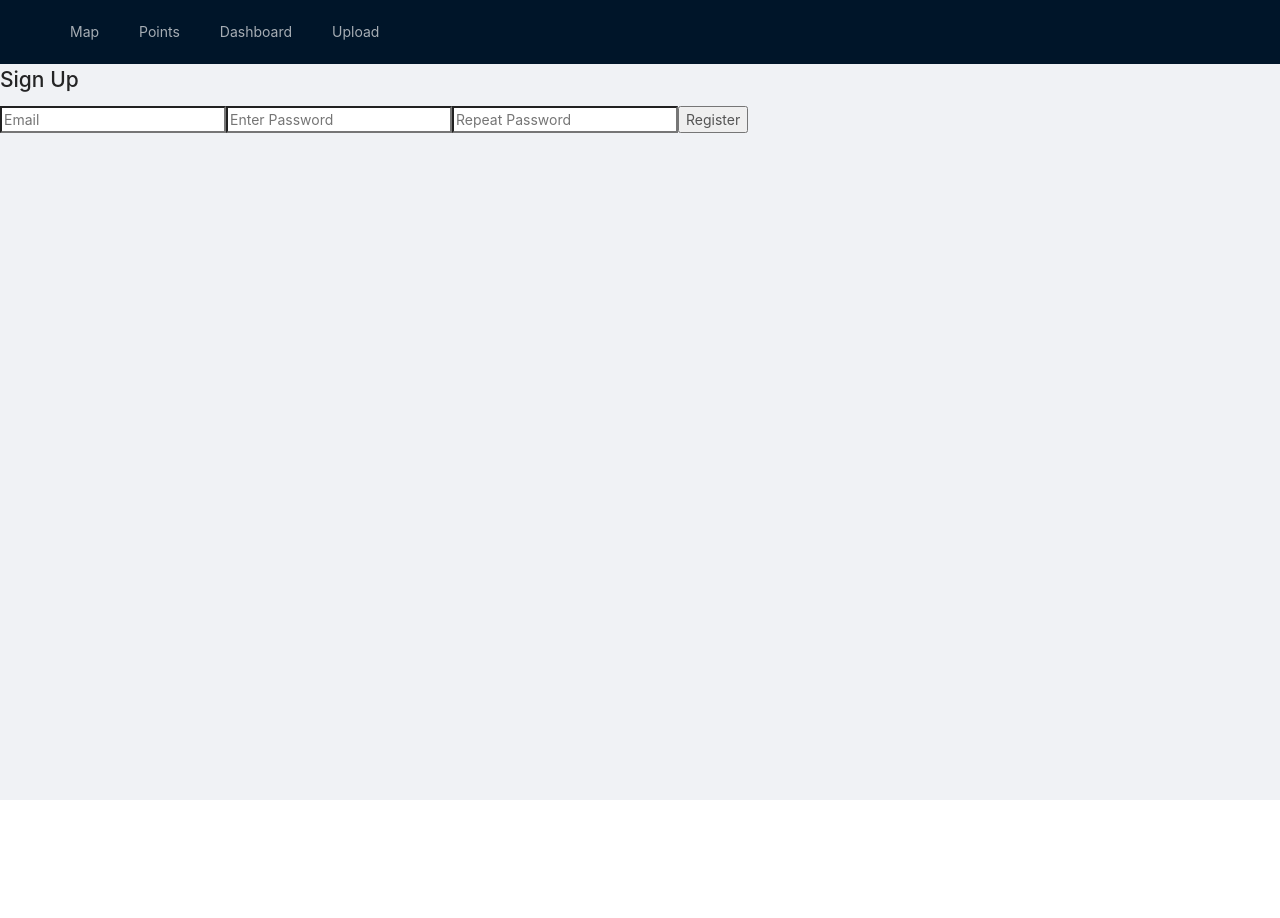
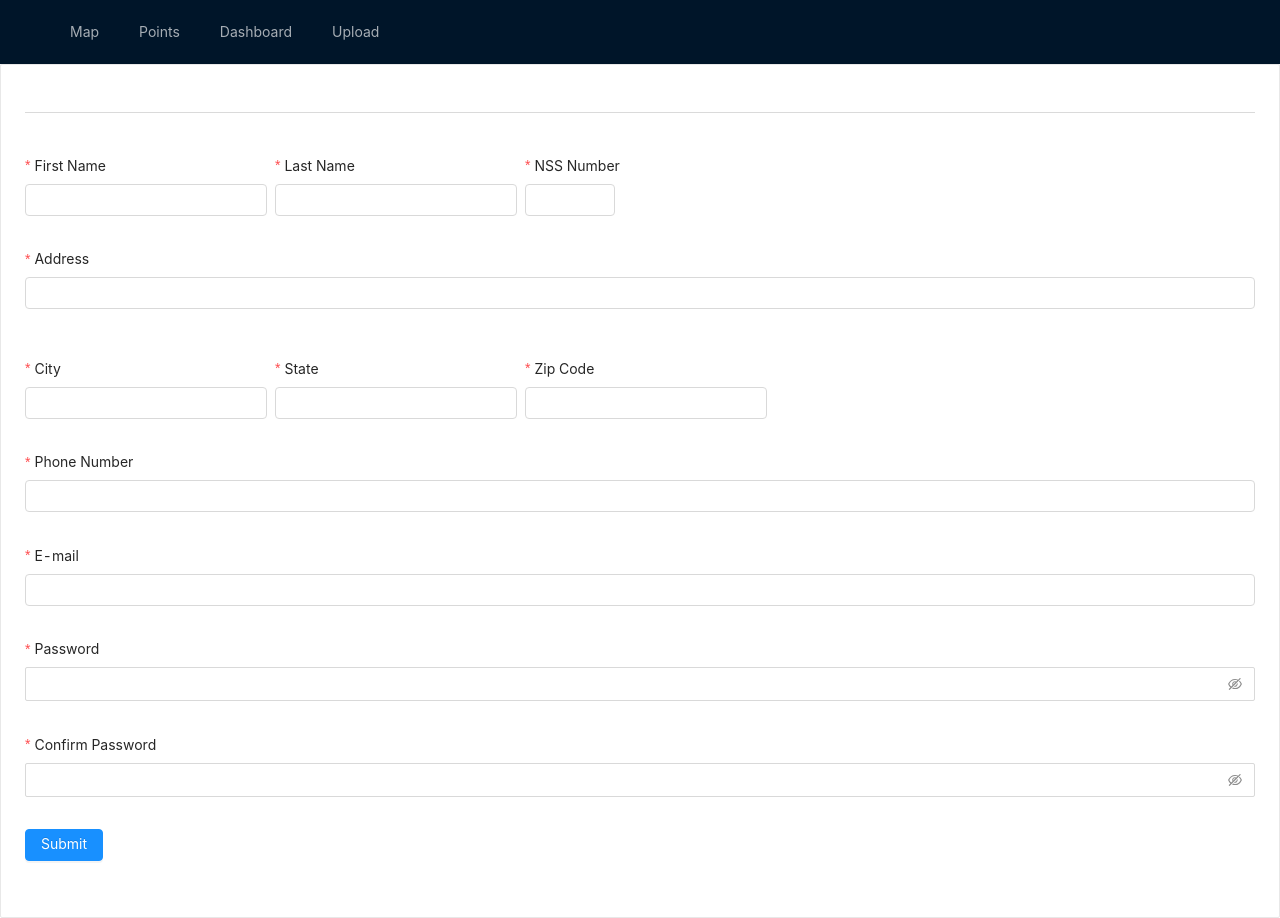
Before and after one commit to kmichael500/ridge_walker, a React (Create React App) app in the folder client/: page /register in a window 1280 px wide. Before the commit the page ends 800 px from the top, so only its background shows below. Built offline with nearby package versions, Linux system fonts and the light colour scheme.

Commit message:
Antd register form

```diff
--- a/client/src/pages/Register.tsx
+++ b/client/src/pages/Register.tsx
@@ -2,7 +2,30 @@
 import React, { Component } from "react";
 
 import { registerUser } from '../dataservice/authentication';
-// import '../css/Login.css'
+
+import { tn_counties } from '../dataservice/countyList'
+
+import {
+    Form,
+    Input,
+    Button,
+    Radio,
+    Select,
+    Cascader,
+    DatePicker,
+    InputNumber,
+    TreeSelect,
+    Switch,
+    Layout,
+    Typography,
+    Divider,
+    Card,
+    Space,
+    Row,
+    message,
+  } from 'antd';
+import Item from "antd/lib/list/Item";
+import { Store } from "antd/lib/form/interface";
 
 
 interface State{
@@ -20,8 +43,8 @@ interface Props{
 
 class Register extends Component<Props,State> {
 
-    constructor(props){
-        super(props);
+    constructor(Props: Props){
+        super(Props);
         this.state = {
             email: "",
             password: "",
@@ -47,43 +70,157 @@ class Register extends Component<Props,State> {
         this.setState({repeat_password: e.target.value})
     }
 
-    handleSubmit(e: React.FormEvent<HTMLButtonElement>){
-        e.preventDefault();
+    handleSubmit(value: any){
 
-        if (this.state.password !== this.state.repeat_password){
-            this.setState({error_msg: "Passwords are not the same.", error: true})
-        }
-        else if (this.state.email === ""){
-            this.setState({error_msg: "Email can't be empty.", error: true})
-        }
-        else if (this.state.password === ""){
-            this.setState({error_msg: "Password can't be empty", error: true})
-        }
-        else{
-            registerUser(this.state.email, this.state.password).then((response)=>{
-                this.props.history.push("/admin/login");
-            }).catch((error)=>{
-                this.setState({error_msg: error, error: true})
-            })
-        }
+        console.log(value);
+
+        registerUser(value.email, value.password).then((response)=>{
+                    this.props.history.push("/admin/login");
+                }).catch((error)=>{
+                    message.error(error);
+        });
+        // e.preventDefault();
+
+        // if (this.state.password !== this.state.repeat_password){
+        //     this.setState({error_msg: "Passwords are not the same.", error: true})
+        // }
+        // else if (this.state.email === ""){
+        //     this.setState({error_msg: "Email can't be empty.", error: true})
+        // }
+        // else if (this.state.password === ""){
+        //     this.setState({error_msg: "Password can't be empty", error: true})
+        // }
+        // else{
+        //     registerUser(this.state.email, this.state.password).then((response)=>{
+        //         this.props.history.push("/admin/login");
+        //     }).catch((error)=>{
+        //         this.setState({error_msg: error, error: true})
+        //     })
+        // }
 
     }
 
   render() {
     return(
-        <div className="loginContainer">
-        <form className="loginForm">
-            <div className="loginFormContent">
-                <h1>Sign Up</h1>
-                <input type="text" placeholder="Email" name="username" onChange={this.handleEmail}></input>
-                <input type="password" placeholder="Enter Password" name="psw" onChange={this.handlePassword}></input>
-                <input type="password" placeholder="Repeat Password" name="psw" onChange={this.handlePasswordRepeat}></input>
-                {this.state.error &&
-                    <p>{this.state.error_msg}</p>
-                }
-                <button className="loginButton" type="submit" onClick = {this.handleSubmit}>Register</button>
-            </div>
-        </form>
+        <div className="site-layout-content">
+        <Card>
+            <Divider></Divider>
+            <Form
+                // labelCol={{ span: 8 }}
+                // wrapperCol={{ span: 14 }}
+                layout="vertical"
+                onFinish={this.handleSubmit}
+                initialValues={{ remember: true }}
+
+            >
+                <Row>
+                    <Space>
+                        <Form.Item label="First Name" name="firstname"
+                        rules={[{ required: true, message: 'Please input your first name!', whitespace: true }]}
+                        >
+                            <Input></Input>
+                        </Form.Item>
+                        <Form.Item label="Last Name" name="lastname"
+                            rules={[{ required: true, message: 'Please input your last name!', whitespace: true }]}
+                            >
+                            <Input></Input>
+                        </Form.Item>
+                        <Form.Item label="NSS Number" name="nssnumber"
+                            rules={[{ required: true, type: "number", message: 'Please input your NSS Number!', whitespace: true }]}
+                            >
+                            <InputNumber min={0}></InputNumber>
+                        </Form.Item>
+                    </Space>
+                </Row>
+                <Form.Item label="Address" name="address"
+                        rules={[{ required: true, message: 'Please input your address!', whitespace: true }]}
+                        >
+                            <Input></Input>
+                </Form.Item>
+                <Row>
+                    <Space>
+                        <Form.Item label="City" name="city"
+                            rules={[{ required: true, message: 'Please input your last name!', whitespace: true }]}
+                            >
+                            <Input></Input>
+                        </Form.Item>
+                        <Form.Item label="State" name="State"
+                            rules={[{ required: true, message: 'Please input your state!', whitespace: true }]}
+                            >
+                            <Input></Input>
+                        </Form.Item>
+                        <Form.Item label="Zip Code" name="zipcode"
+                            rules={[{ required: true, pattern: /^\d{5}$/g, message: 'Invalid zip code!', whitespace: true }]}
+                            >
+                            <Input></Input>
+                        </Form.Item>
+                    </Space>
+                </Row>
+                <Form.Item label="Phone Number" name="phonenumber"
+                        rules={[{ required: true, message: 'Please input your phone number!', whitespace: true }]}
+                        >
+                            <Input></Input>
+                </Form.Item>
+                <Form.Item
+                    name="email"
+                    label="E-mail"
+                    rules={[
+                        {
+                        type: 'email',
+                        message: 'The input is not valid E-mail!',
+                        },
+                        {
+                        required: true,
+                        message: 'Please input your E-mail!',
+                        },
+                    ]}
+                    >
+                    <Input />
+                </Form.Item>
+                <Form.Item
+                    name="password"
+                    label="Password"
+                    rules={[
+                    {
+                        required: true,
+                        message: 'Please input your password!',
+                    },
+                    ]}
+                    hasFeedback
+                >
+                    <Input.Password />
+                </Form.Item>
+
+                <Form.Item
+                    name="confirm"
+                    label="Confirm Password"
+                    dependencies={['password']}
+                    hasFeedback
+                    rules={[
+                    {
+                        required: true,
+                        message: 'Please confirm your password!',
+                    },
+                    ({ getFieldValue }) => ({
+                        validator(rule, value) {
+                        if (!value || getFieldValue('password') === value) {
+                            return Promise.resolve();
+                        }
+                        return Promise.reject('The two passwords that you entered do not match!');
+                        },
+                    }),
+                    ]}
+                >
+                    <Input.Password />
+                </Form.Item>
+                <Form.Item>
+                        <Button type="primary" htmlType="submit">
+                        Submit
+                        </Button>
+                </Form.Item>
+
+            </Form>
+        </Card>
         </div>
     )
   }
```
